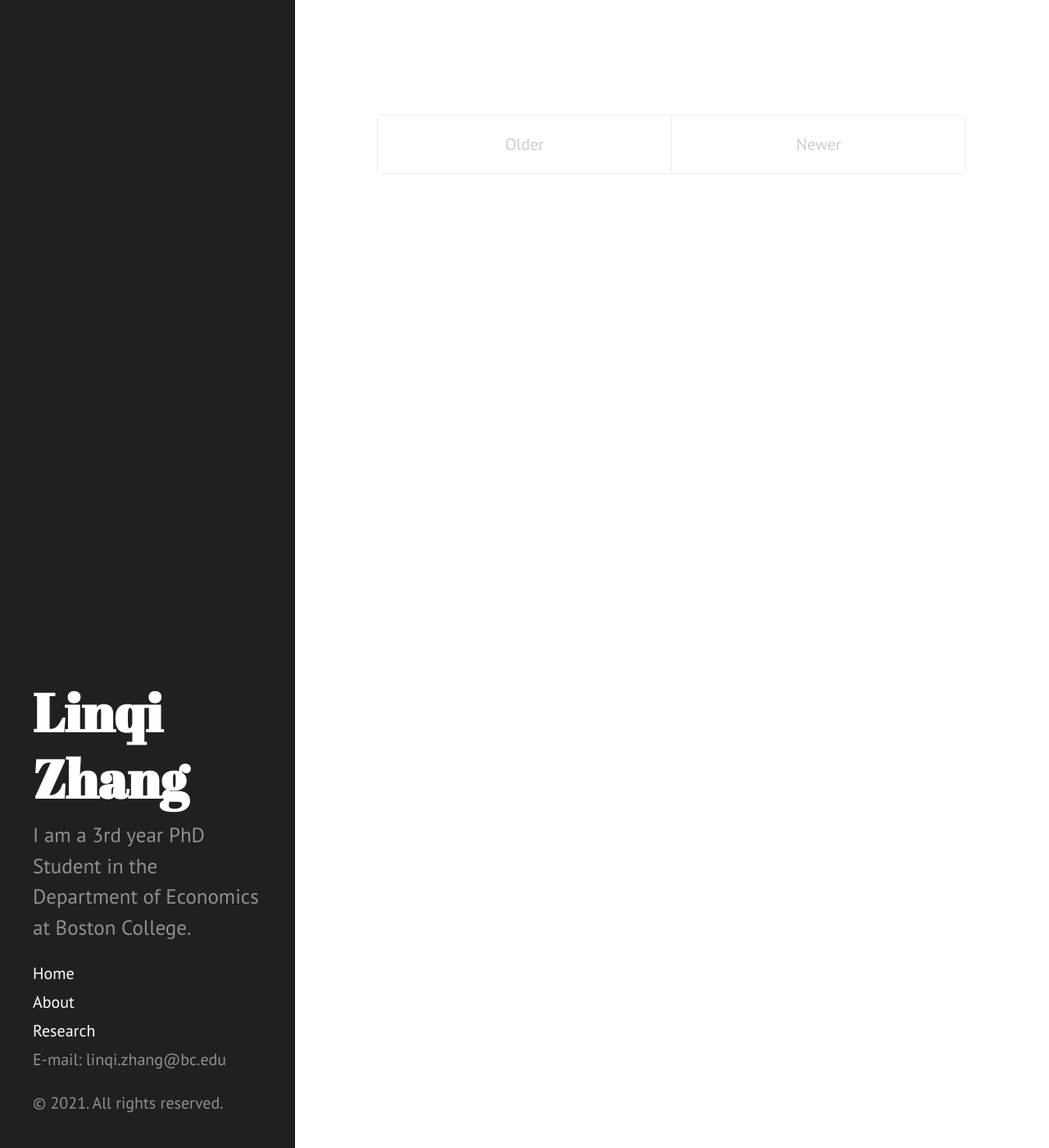
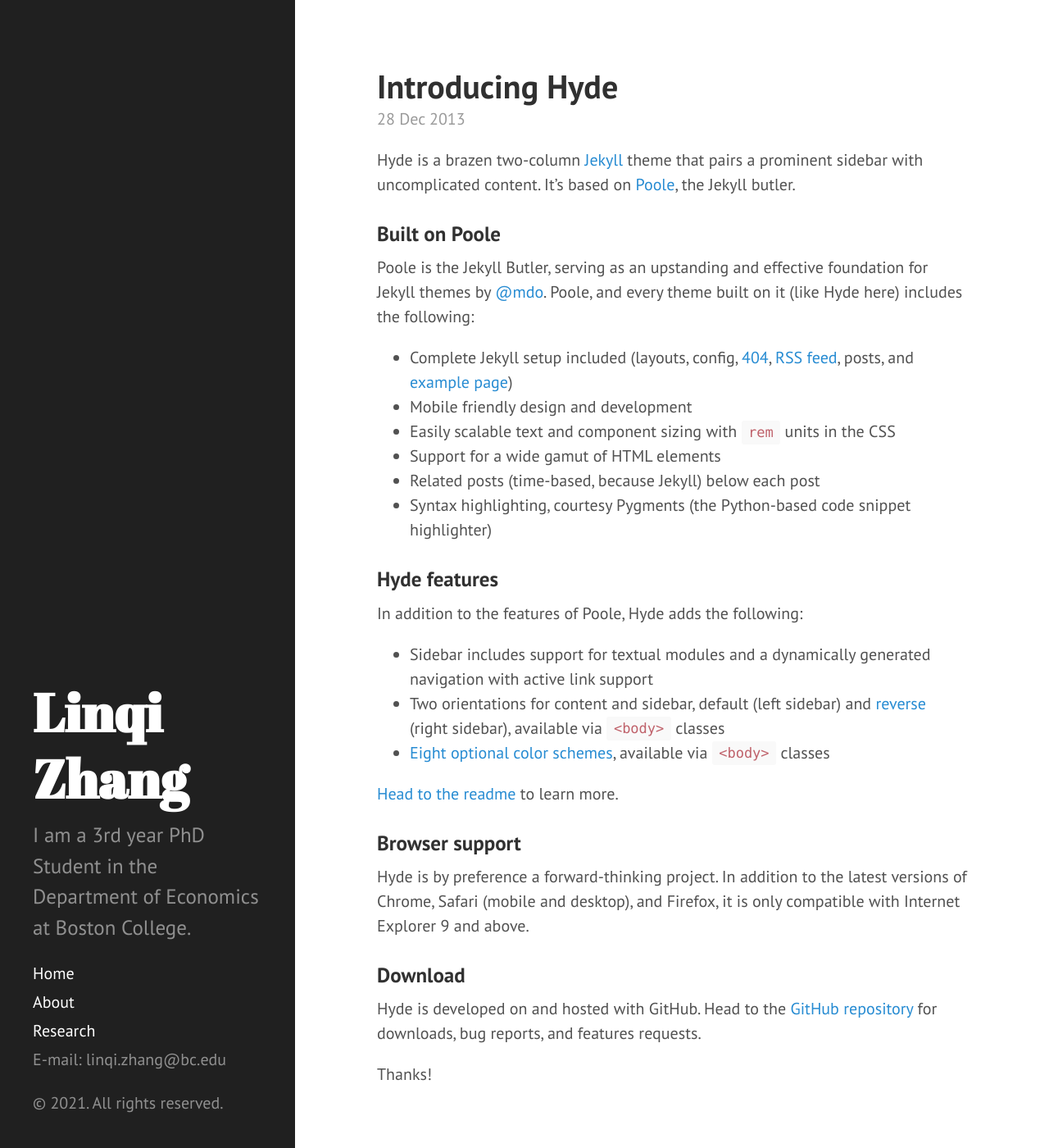
Before and after one commit to zhanglinqi/zhanglinqi.github.io, a Jekyll site: the page built from index.html, in a window 1280 px wide and 1400 px high. Shown: the whole window at 82% size. Built offline with Jekyll 4.4.1, drawn with Linux system fonts in a browser that asks for light colours; Markdown is read by kramdown in place of the engine named in the settings; the list of posts is cut into pages by our own code.

Commit message:
add example post, add permalink, change CNAME

```diff
--- a/CNAME
+++ b/CNAME
@@ -1 +1 @@
-hyde.getpoole.com
+zhanglinqi.github.io
--- /dev/null
+++ b/_posts/2013-12-28-introducing-hyde.md
@@ -0,0 +1,37 @@
+---
+layout: post
+title: Introducing Hyde
+---
+
+Hyde is a brazen two-column [Jekyll](http://jekyllrb.com) theme that pairs a prominent sidebar with uncomplicated content. It's based on [Poole](http://getpoole.com), the Jekyll butler.
+
+### Built on Poole
+
+Poole is the Jekyll Butler, serving as an upstanding and effective foundation for Jekyll themes by [@mdo](https://twitter.com/mdo). Poole, and every theme built on it (like Hyde here) includes the following:
+
+* Complete Jekyll setup included (layouts, config, [404](/404), [RSS feed](/atom.xml), posts, and [example page](/about))
+* Mobile friendly design and development
+* Easily scalable text and component sizing with `rem` units in the CSS
+* Support for a wide gamut of HTML elements
+* Related posts (time-based, because Jekyll) below each post
+* Syntax highlighting, courtesy Pygments (the Python-based code snippet highlighter)
+
+### Hyde features
+
+In addition to the features of Poole, Hyde adds the following:
+
+* Sidebar includes support for textual modules and a dynamically generated navigation with active link support
+* Two orientations for content and sidebar, default (left sidebar) and [reverse](https://github.com/poole/lanyon#reverse-layout) (right sidebar), available via `<body>` classes
+* [Eight optional color schemes](https://github.com/poole/hyde#themes), available via `<body>` classes
+
+[Head to the readme](https://github.com/poole/hyde#readme) to learn more.
+
+### Browser support
+
+Hyde is by preference a forward-thinking project. In addition to the latest versions of Chrome, Safari (mobile and desktop), and Firefox, it is only compatible with Internet Explorer 9 and above.
+
+### Download
+
+Hyde is developed on and hosted with GitHub. Head to the <a href="https://github.com/poole/hyde">GitHub repository</a> for downloads, bug reports, and features requests.
+
+Thanks!
```
Also changed, not shown: research.md (+1 -0 lines).
